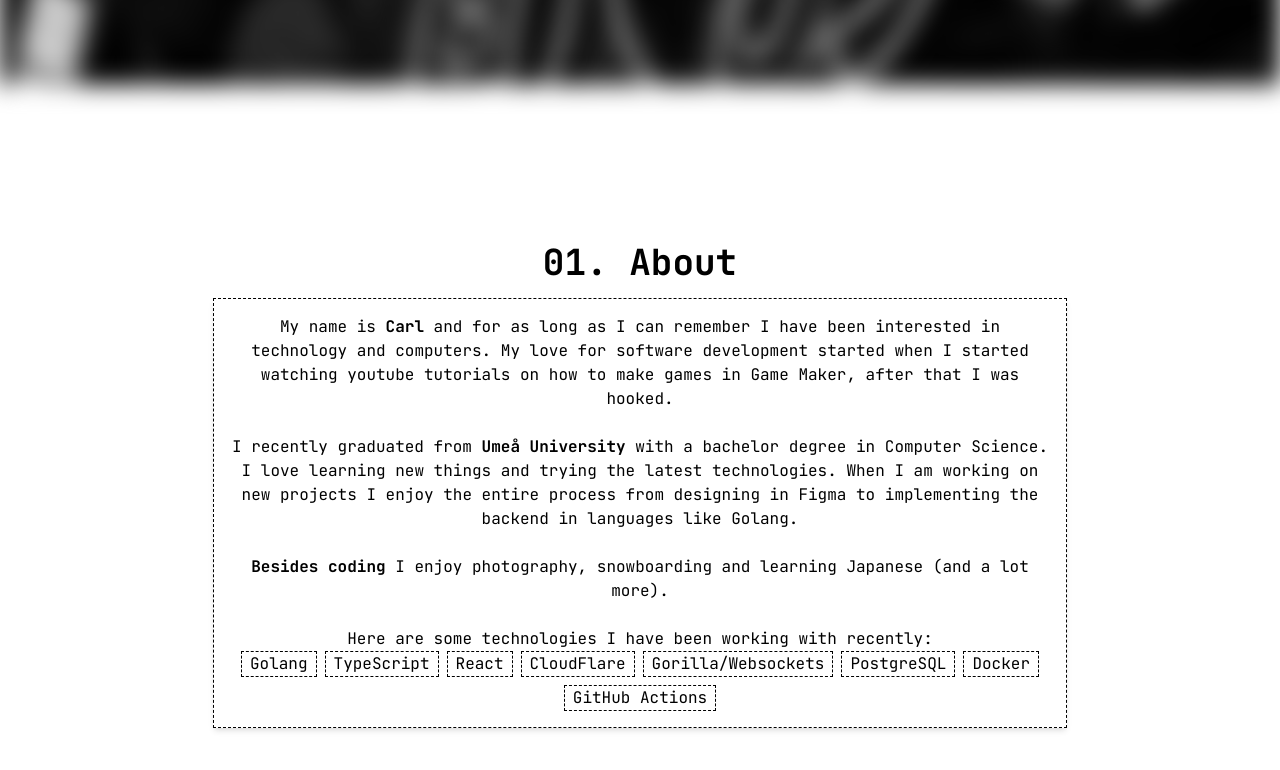
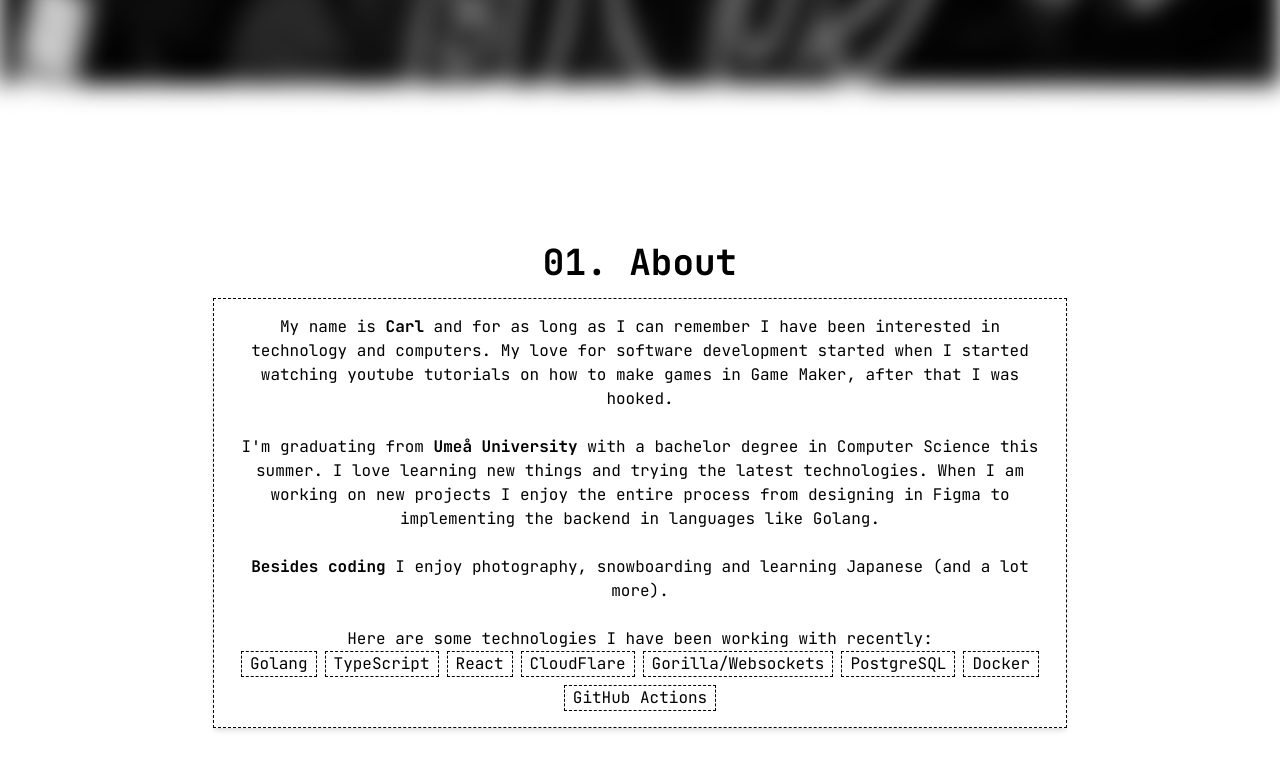
Before and after one commit to carl1330/portfolio, a React (Vite) app: page / in a window 1280 px wide. Shown: the part 715-1485 px from the top of the page. Built offline with nearby package versions, Linux system fonts and the light colour scheme.

Commit message:
fixed some issues with the about page

```diff
--- a/src/App.tsx
+++ b/src/App.tsx
@@ -25,8 +25,9 @@ export default function App() {
           development started when I started watching youtube tutorials on how
           to make games in Game Maker, after that I was hooked.
           <br />
-          <br />I recently graduated from <strong>Umeå University</strong> with
-          a bachelor degree in Computer Science. I love learning new things and
+          <br />
+          I'm graduating from <strong>Umeå University</strong> with a bachelor
+          degree in Computer Science this summer. I love learning new things and
           trying the latest technologies. When I am working on new projects I
           enjoy the entire process from designing in Figma to implementing the
           backend in languages like Golang.
```
